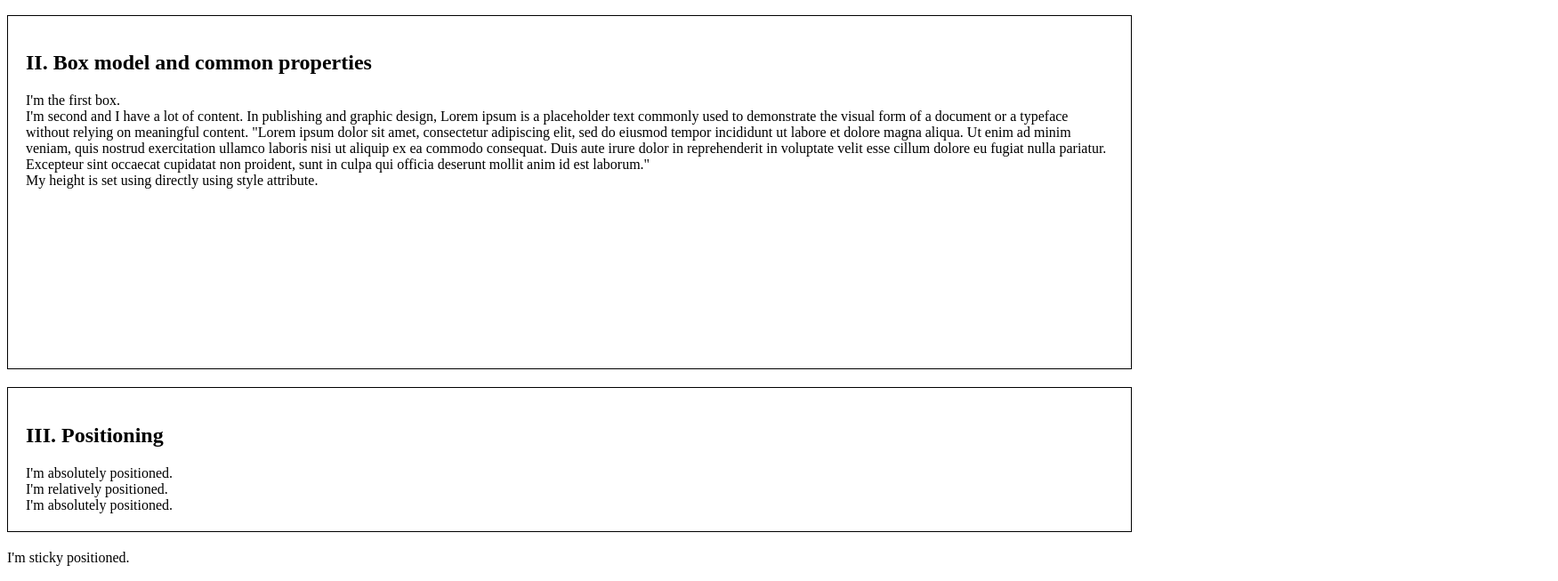
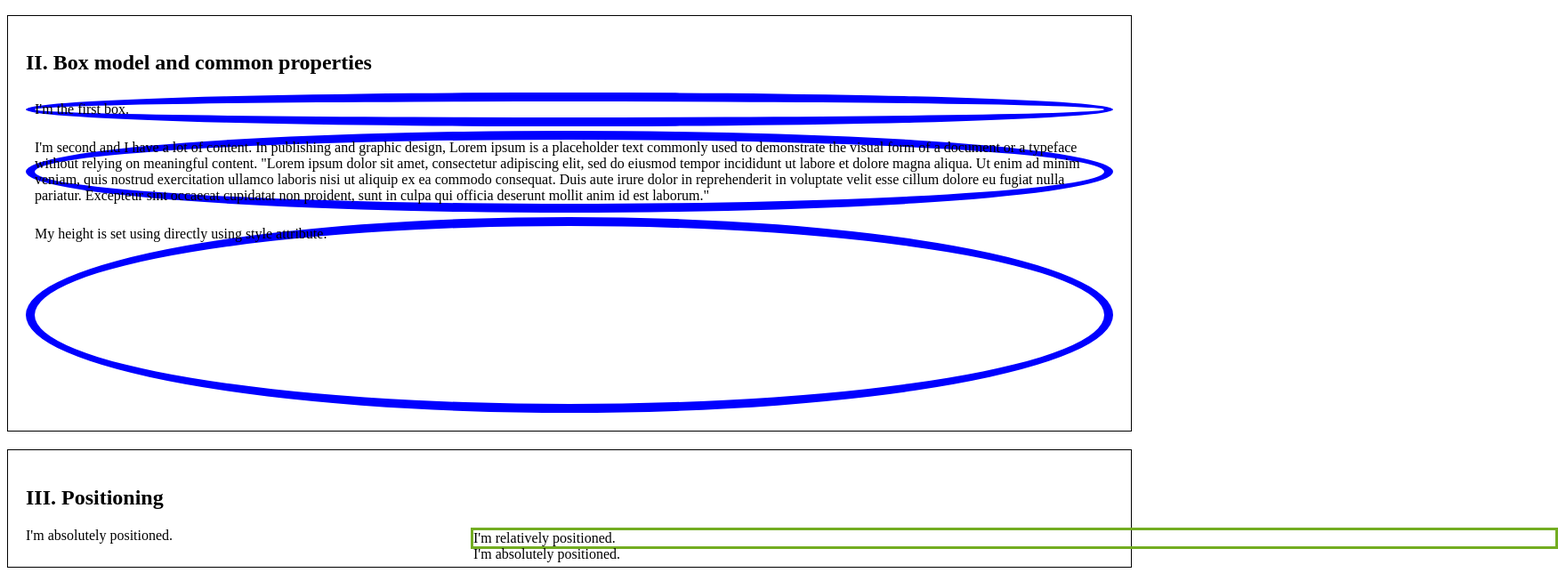
Before and after one commit to mdcjr2001/Prog2.2, a plain HTML site: page index.html in a window 1280 px wide. Shown: the part 517-1170 px from the top of the page at 89% size, 1751 px wide, since content can reach past the window. Drawn offline with Linux system fonts and the light colour scheme.

Commit message:
third part

```diff
--- a/index.html
+++ b/index.html
@@ -20,7 +20,7 @@
         color: blue;
       }
 
-      div p .my-descendants-are-styled{
+      div p {
         background-color: red;
       }
 
@@ -28,10 +28,36 @@
         background-color: red;
       }
       /* II. Box model and common properties */
+      .box{
+        margin: 5px 0px 0px 0px;
+        width: -50px;
+        height: -100px;
+        border: 10px solid blue;
+        box-sizing: content-box;
+        text-overflow: clip;
+        outline: red;
+        border-radius: 50%;
 
+        background{
+        background-image:"./assets/images/img1.png";
+        background-repeat: no-repeat;
+        background-size: contain;
+        background-position: to center;
+      }
+    }
 
       /* III. Position */
-
+      .position-absolute{
+        position: absolute;
+      }
+      .position-relative{
+        position: relative ;
+        right:-500px;
+        border: 3px solid #73ad21;
+      }
+      .position-sticky{
+        position: sticky;
+      }
 
       /* IV. Styling text */
 
```
